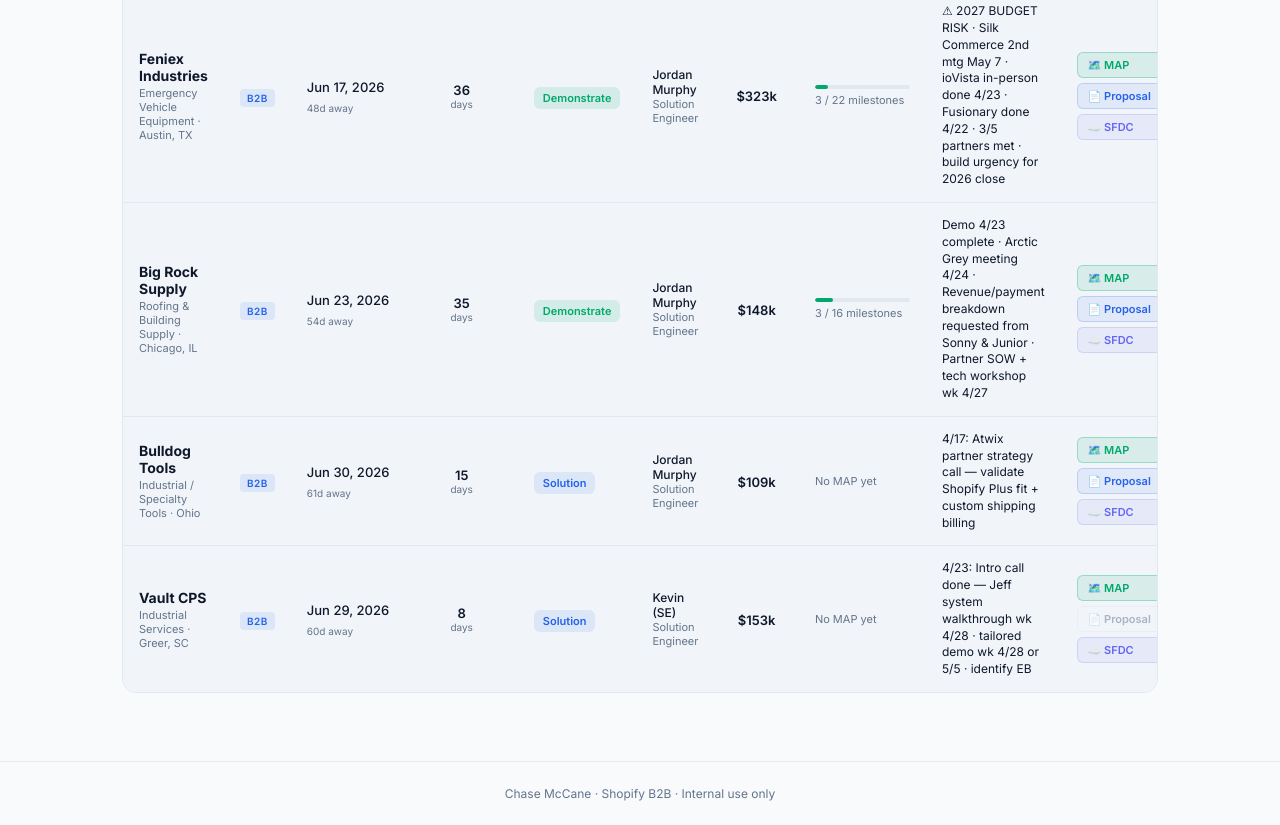
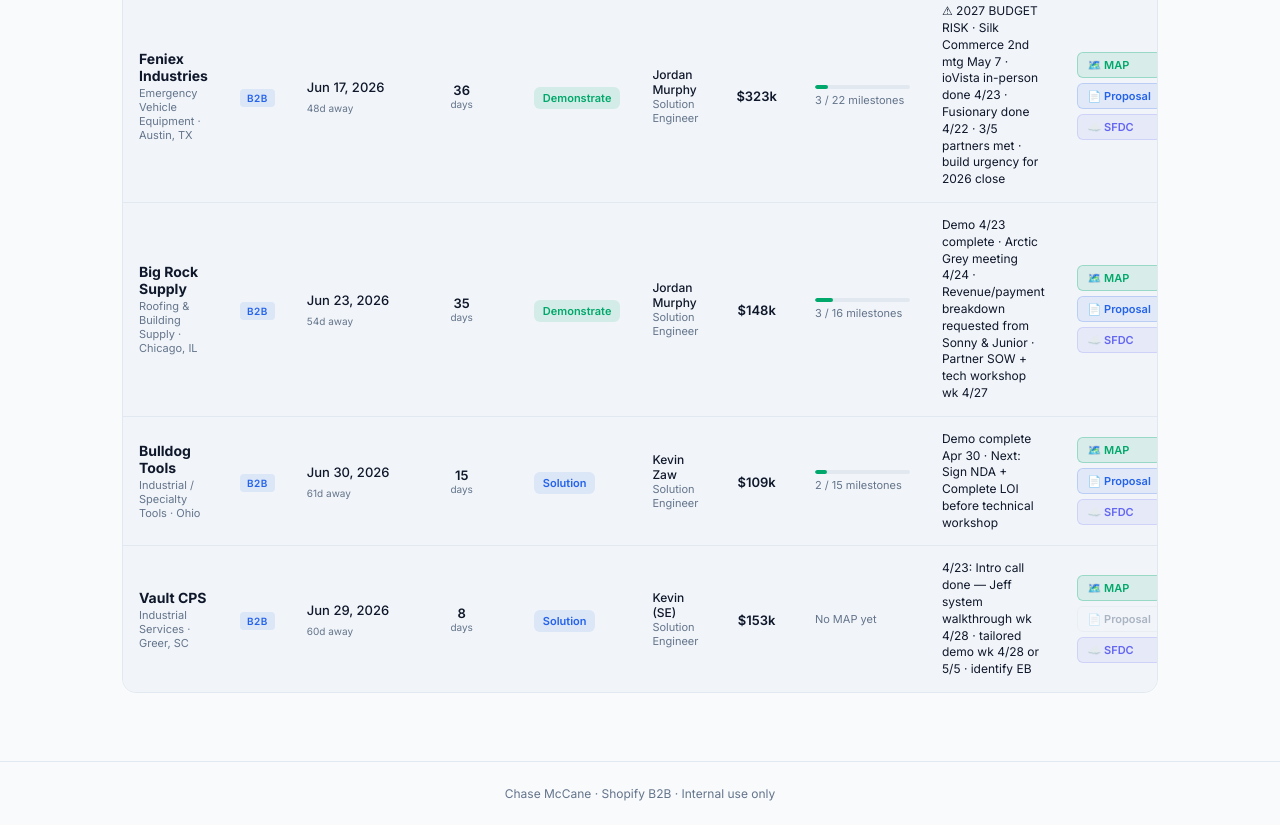
Before and after one commit to chasemccane/hub, a plain HTML site: page map-hub/index.html in a window 1280 px wide. Shown: the part 529-1354 px from the top of the page. Drawn offline with Linux system fonts and the light colour scheme.

Commit message:
Update Bulldog Tools hub: stage 4, Kevin Zaw, 2/15 progress, current next step

```diff
--- a/map-hub/index.html
+++ b/map-hub/index.html
@@ -360,10 +360,10 @@
       industry: 'Industrial / Specialty Tools · Ohio',
       type: 'b2b',
       close: '2026-06-30',
-      stage: 3,
-      se: 'Jordan Murphy',
-      map_progress: { done: 0, total: 0 },
-      next_step: '4/17: Atwix partner strategy call — validate Shopify Plus fit + custom shipping billing',
+      stage: 4,
+      se: 'Kevin Zaw',
+      map_progress: { done: 2, total: 15 },
+      next_step: 'Demo complete Apr 30 · Next: Sign NDA + Complete LOI before technical workshop',
       map_url: 'https://chasemccane.github.io/maps/bulldog-tools/map.html',
       proposal_url: 'https://chasemccane.github.io/maps/bulldog-tools/proposal.html',
       sf_url: 'https://banff.lightning.force.com/lightning/r/Opportunity/006OG00000MqmVMYAZ/view',
```
